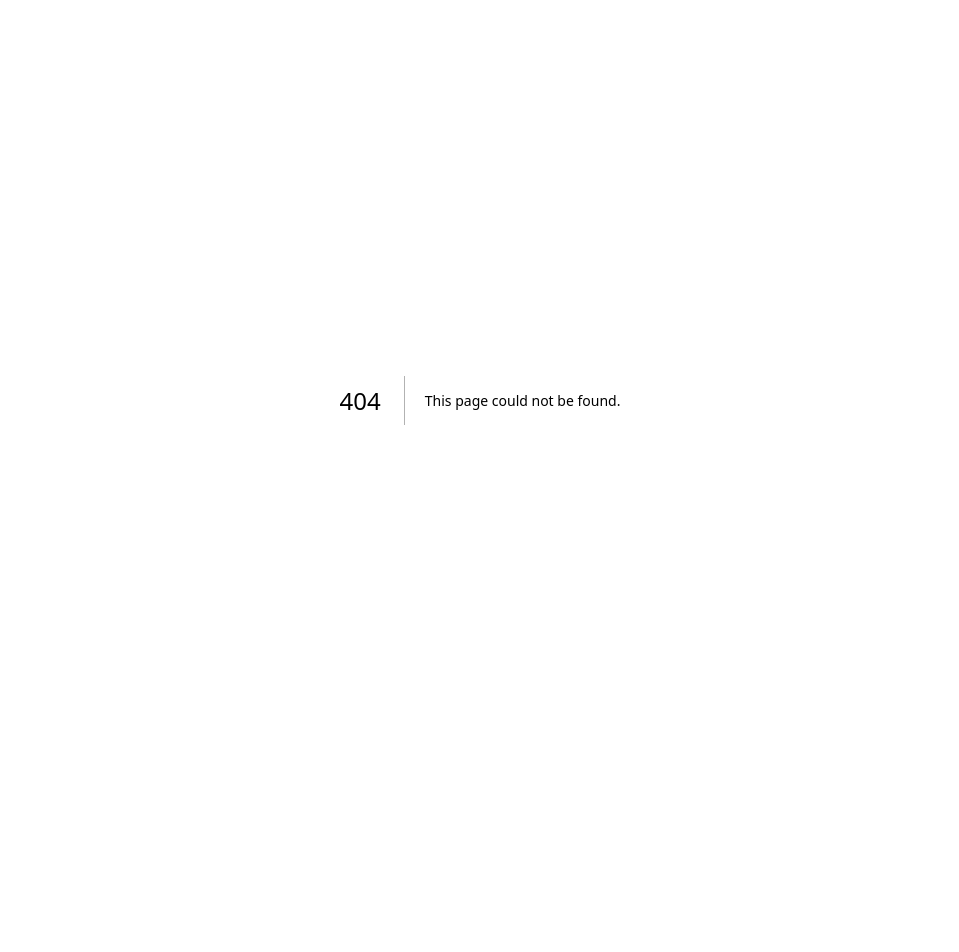
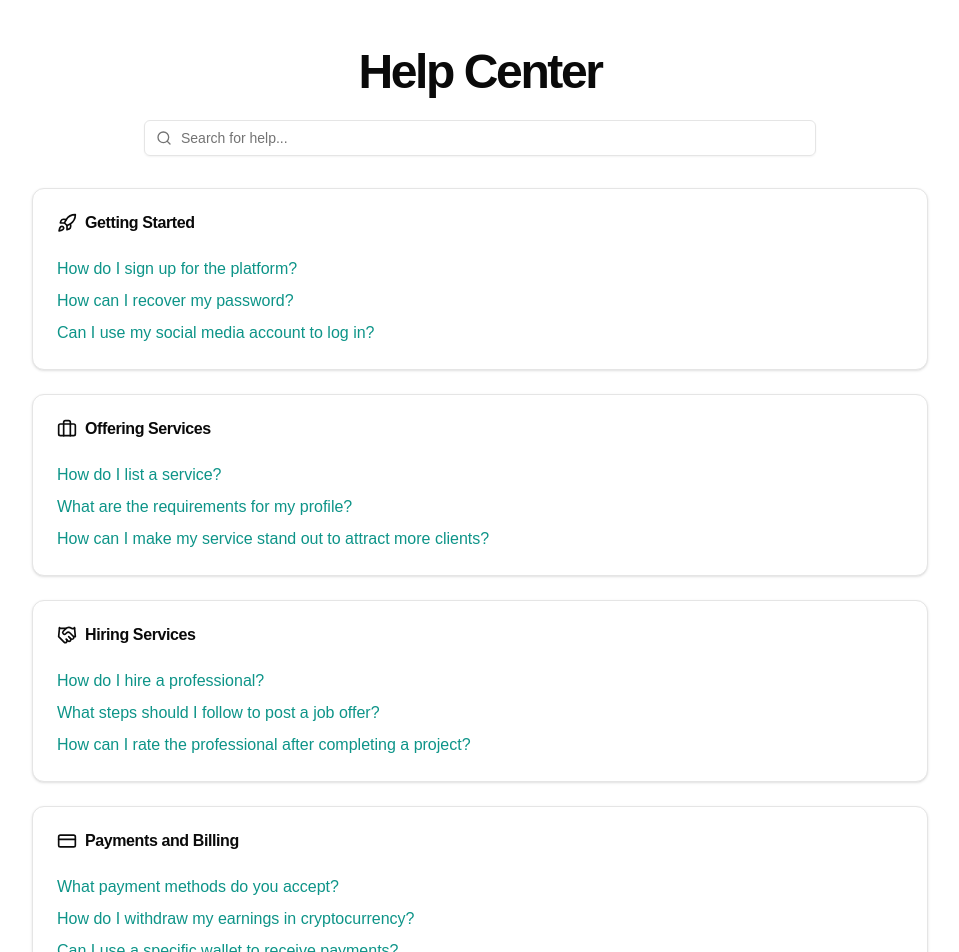
Before and after one commit to marvelous-007/offer-hub, a Next.js app: page /pages/help-center in a window 1280 px wide. Before the commit this address had no page. Shown: the top 952 px of the page, without its empty margins (160-1119 px from the left). Before the commit the page ends 800 px from the top, so only its background shows below. Built offline with nearby package versions, Linux system fonts and the light colour scheme.

Commit message:
feat: create help center page

```diff
--- /dev/null
+++ b/src/app/pages/help-center/page.tsx
@@ -0,0 +1,142 @@
+import { Input } from "@/components/ui/input";
+import { Card, CardContent, CardHeader, CardTitle } from "@/components/ui/card";
+import {
+  Rocket,
+  Briefcase,
+  HandshakeIcon,
+  CreditCard,
+  Search,
+} from "lucide-react";
+
+interface Question {
+  question: string;
+  href: string;
+}
+
+interface Category {
+  title: string;
+  icon: React.ComponentType<{ className?: string }>;
+  questions: Question[];
+}
+
+const categories: Category[] = [
+  {
+    title: "Getting Started",
+    icon: Rocket,
+    questions: [
+      {
+        question: "How do I sign up for the platform?",
+        href: "#",
+      },
+      {
+        question: "How can I recover my password?",
+        href: "#",
+      },
+      {
+        question: "Can I use my social media account to log in?",
+        href: "#",
+      },
+    ],
+  },
+  {
+    title: "Offering Services",
+    icon: Briefcase,
+    questions: [
+      {
+        question: "How do I list a service?",
+        href: "#",
+      },
+      {
+        question: "What are the requirements for my profile?",
+        href: "#",
+      },
+      {
+        question:
+          "How can I make my service stand out to attract more clients?",
+        href: "#",
+      },
+    ],
+  },
+  {
+    title: "Hiring Services",
+    icon: HandshakeIcon,
+    questions: [
+      {
+        question: "How do I hire a professional?",
+        href: "#",
+      },
+      {
+        question: "What steps should I follow to post a job offer?",
+        href: "#",
+      },
+      {
+        question: "How can I rate the professional after completing a project?",
+        href: "#",
+      },
+    ],
+  },
+  {
+    title: "Payments and Billing",
+    icon: CreditCard,
+    questions: [
+      {
+        question: "What payment methods do you accept?",
+        href: "#",
+      },
+      {
+        question: "How do I withdraw my earnings in cryptocurrency?",
+        href: "#",
+      },
+      {
+        question: "Can I use a specific wallet to receive payments?",
+        href: "#",
+      },
+    ],
+  },
+];
+
+export default function HelpCenter() {
+  return (
+    <div className="min-h-screen flex items-center justify-center">
+      <main className="container max-w-4xl py-6 md:py-12 space-y-8 text-center">
+        <div className="space-y-6">
+          <h1 className="text-3xl font-bold tracking-tighter sm:text-4xl md:text-5xl">
+            Help Center
+          </h1>
+          <div className="relative max-w-2xl mx-auto">
+            <Search className="absolute left-3 top-1/2 h-4 w-4 -translate-y-1/2 text-muted-foreground" />
+            <Input
+              className="w-full pl-9"
+              placeholder="Search for help..."
+              type="search"
+            />
+          </div>
+        </div>
+
+        <div className="grid gap-6">
+          {categories.map((category) => (
+            <Card key={category.title} className="text-left">
+              <CardHeader>
+                <CardTitle className="flex items-center gap-2">
+                  <category.icon className="h-5 w-5" />
+                  {category.title}
+                </CardTitle>
+              </CardHeader>
+              <CardContent className="grid gap-2">
+                {category.questions.map((item) => (
+                  <a
+                    key={item.question}
+                    href={item.href}
+                    className="text-teal-600 hover:text-teal-700 hover:underline"
+                  >
+                    {item.question}
+                  </a>
+                ))}
+              </CardContent>
+            </Card>
+          ))}
+        </div>
+      </main>
+    </div>
+  );
+}
--- /dev/null
+++ b/src/components/modules/card-question.tsx
@@ -0,0 +1,15 @@
+interface CardQuestionProps {
+  question: string;
+  href: string;
+}
+
+export function CardQuestion({ question, href }: CardQuestionProps) {
+  return (
+    <a
+      href={href}
+      className="text-teal-600 hover:text-teal-700 hover:underline"
+    >
+      {question}
+    </a>
+  );
+}
--- /dev/null
+++ b/src/components/modules/help-center.tsx
@@ -0,0 +1,132 @@
+import { Input } from "@/components/ui/input";
+import { Card, CardContent, CardHeader, CardTitle } from "@/components/ui/card";
+import { CardQuestion } from "./card-question";
+import {
+  Rocket,
+  Briefcase,
+  HandshakeIcon,
+  CreditCard,
+  Search,
+} from "lucide-react";
+
+const categories = [
+  {
+    title: "Getting Started",
+    icon: Rocket,
+    questions: [
+      {
+        question: "How do I sign up for the platform?",
+        href: "#",
+      },
+      {
+        question: "How can I recover my password?",
+        href: "#",
+      },
+      {
+        question: "Can I use my social media account to log in?",
+        href: "#",
+      },
+    ],
+  },
+  {
+    title: "Offering Services",
+    icon: Briefcase,
+    questions: [
+      {
+        question: "How do I list a service?",
+        href: "#",
+      },
+      {
+        question: "What are the requirements for my profile?",
+        href: "#",
+      },
+      {
+        question:
+          "How can I make my service stand out to attract more clients?",
+        href: "#",
+      },
+    ],
+  },
+  {
+    title: "Hiring Services",
+    icon: HandshakeIcon,
+    questions: [
+      {
+        question: "How do I hire a professional?",
+        href: "#",
+      },
+      {
+        question: "What steps should I follow to post a job offer?",
+        href: "#",
+      },
+      {
+        question: "How can I rate the professional after completing a project?",
+        href: "#",
+      },
+    ],
+  },
+  {
+    title: "Payments and Billing",
+    icon: CreditCard,
+    questions: [
+      {
+        question: "What payment methods do you accept?",
+        href: "#",
+      },
+      {
+        question: "How do I withdraw my earnings in cryptocurrency?",
+        href: "#",
+      },
+      {
+        question: "Can I use a specific wallet to receive payments?",
+        href: "#",
+      },
+    ],
+  },
+];
+
+export default function HelpCenter() {
+  return (
+    <div className="min-h-screen flex items-center justify-center">
+      <main className="w-full max-w-4xl px-4">
+        <div className="container py-6 md:py-12 space-y-8 text-center">
+          <div className="space-y-6">
+            <h1 className="text-3xl font-bold tracking-tighter sm:text-4xl md:text-5xl">
+              Help Center
+            </h1>
+            <div className="relative max-w-2xl mx-auto">
+              <Search className="absolute left-3 top-1/2 h-4 w-4 -translate-y-1/2 text-muted-foreground" />
+              <Input
+                className="w-full pl-9"
+                placeholder="Search for help..."
+                type="search"
+              />
+            </div>
+          </div>
+
+          <div className="grid gap-6">
+            {categories.map((category) => (
+              <Card key={category.title}>
+                <CardHeader>
+                  <CardTitle className="flex items-center gap-2">
+                    <category.icon className="h-5 w-5" />
+                    {category.title}
+                  </CardTitle>
+                </CardHeader>
+                <CardContent className="grid gap-2">
+                  {category.questions.map((item) => (
+                    <CardQuestion
+                      key={item.question}
+                      question={item.question}
+                      href={item.href}
+                    />
+                  ))}
+                </CardContent>
+              </Card>
+            ))}
+          </div>
+        </div>
+      </main>
+    </div>
+  );
+}
```
